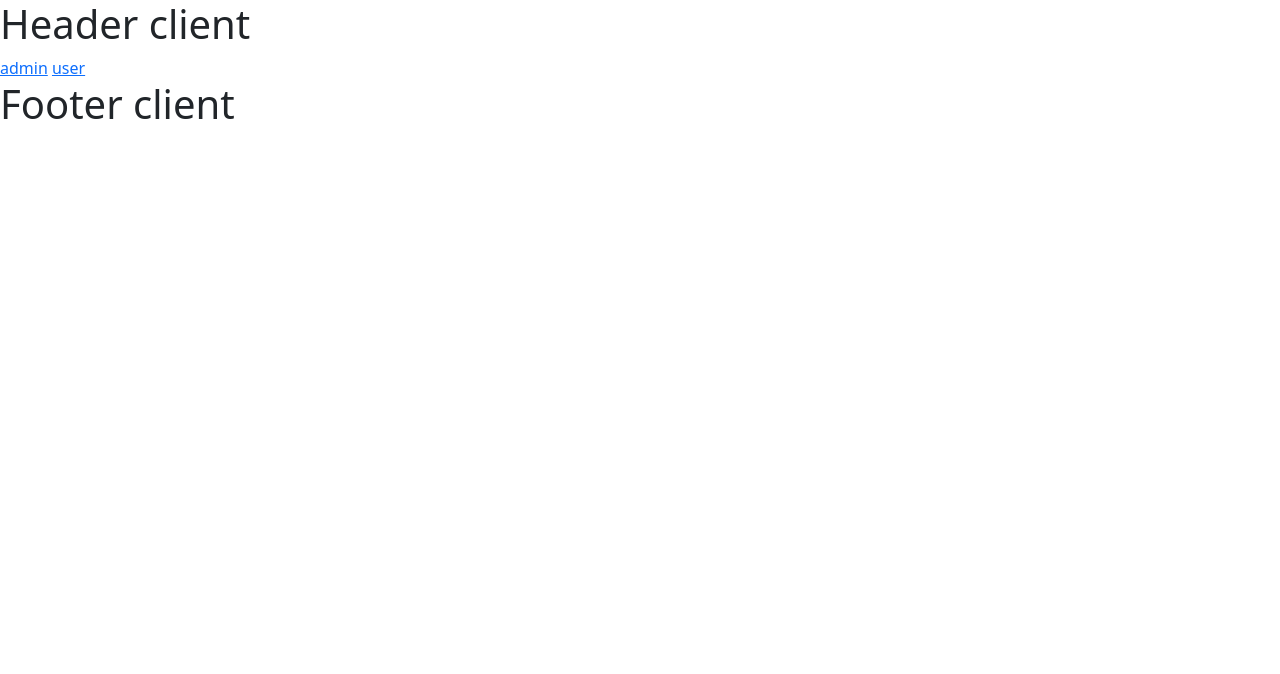
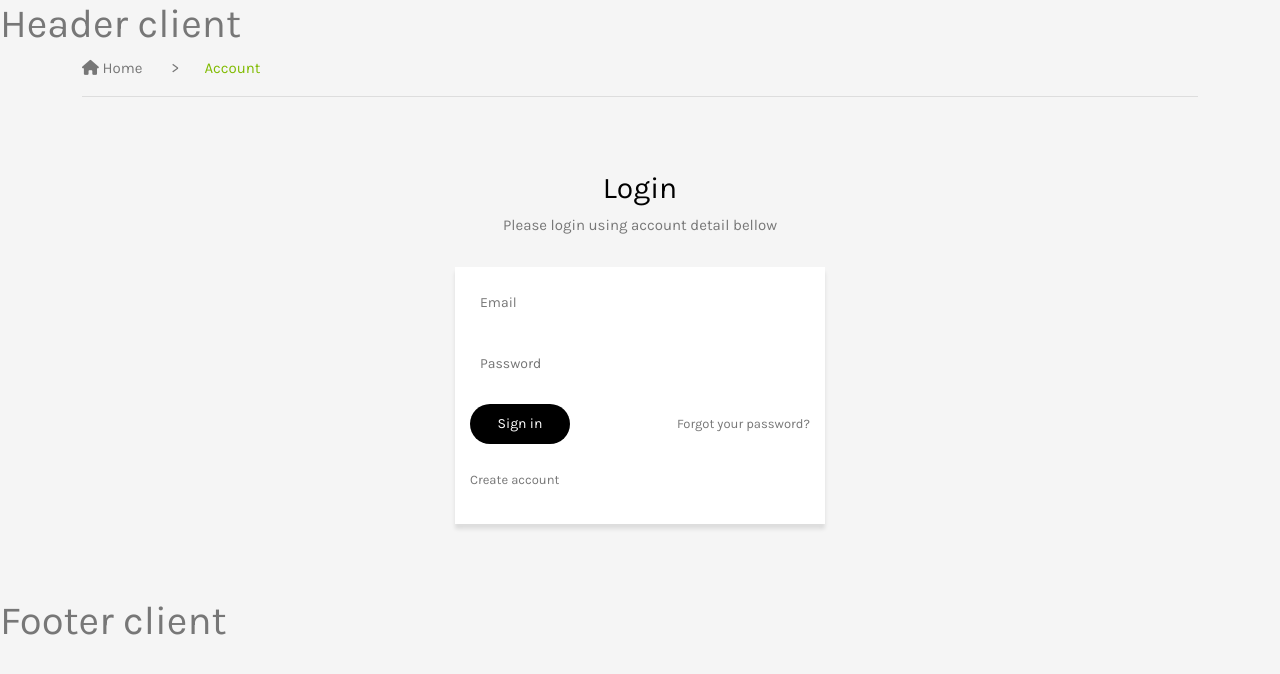
Before and after one commit to Ngoctrong102/web211, a PHP site: page /login in a window 1280 px wide. Shown: the top 674 px of the page. Run offline with PHP 8.4, Linux system fonts and the light colour scheme; data that the repository does not hold is empty; some libraries are stand-ins or nearby versions.

Commit message:
Login + register, PDO db

```diff
--- a/application/BaseModel.php
+++ b/application/BaseModel.php
@@ -1,4 +1,12 @@
 <?php
 abstract class BaseModel
 {
+    private $conn;
+    public function __construct()
+    {
+        global $database;
+        extract($database);
+        // $this->conn = new PDO('mysql:host=' . $host . ';dbname=' . $databasename, $username, $password);
+        echo 'mysql:host=' . $host . ';dbname=' . $databasename . $username . $password;
+    }
 }
--- a/configs/database.php
+++ b/configs/database.php
@@ -0,0 +1,6 @@
+<?php
+$database["host"] = "localhost";
+$database["port"] = 3306;
+$database["databasename"] = "food-shop";
+$database["username"] = "root";
+$database["password"] = "";
--- a/configs/routes.php
+++ b/configs/routes.php
@@ -19,5 +19,15 @@ $routes = array(
     "login" => array(
         "handler" => "account/index",
         "roles" => ["all"]
+    ),
+    "register" => array(
+        "handler" => "account/renderRegisterView",
+        "roles" => ["all"]
+    ),
+
+
+    "test" => array(
+        "handler" => "test/index",
+        "roles" => ["all"]
     )
 );
--- a/controllers/AccountController.php
+++ b/controllers/AccountController.php
@@ -8,7 +8,13 @@ class AccountController extends BaseController
 
     public function index()
     {
-        $this->load->view("layouts/client", "login");
+        $data["title"] = "Login";
+        $data["cssFiles"] = [
+            "breadcum.css",
+            "login/login-form.css",
+        ];
+
+        $this->load->view("layouts/client", "account/login", $data);
     }
     public function login()
     {
@@ -23,4 +29,14 @@ class AccountController extends BaseController
         ];
         $this->load->view("layouts/client", "student/math/index", $data);
     }
+    public function renderRegisterView()
+    {
+        $data["title"] = "Login";
+        $data["cssFiles"] = [
+            "breadcum.css",
+            "register/register-form.css",
+        ];
+
+        $this->load->view("layouts/client", "account/register", $data);
+    }
 }
--- a/controllers/TestController.php
+++ b/controllers/TestController.php
@@ -5,6 +5,7 @@ class TestController extends BaseController
 
 	public function index()
 	{
+		$this->load->model("User");
 		echo '<pre>' . print_r(__METHOD__, 1) . '</pre>';
 	}
 
--- a/index.php
+++ b/index.php
@@ -3,8 +3,10 @@ session_start();
 
 define('SITE_PATH', realpath(dirname(__FILE__)) . '/');
 
+
 /*Require necessary files.*/
 require_once(SITE_PATH . 'configs/routes.php');
+require_once(SITE_PATH . 'configs/database.php');
 require_once(SITE_PATH . 'application/Request.php');
 require_once(SITE_PATH . 'application/Router.php');
 require_once(SITE_PATH . 'application/BaseController.php');
--- /dev/null
+++ b/public/css/breadcum.css
@@ -0,0 +1,24 @@
+.breadcum {
+    border-bottom: #ddd 1px solid;
+}
+
+.breadcum ul {
+    list-style: none;
+    display: flex;
+    padding-left: 0px;
+}
+
+.breadcum ul li a {
+    color: #777;
+    text-decoration: none;
+    font-size: 15px;
+}
+
+.breadcum ul li:not(:last-child)::after {
+    content: ">";
+    padding: 0px 25px;
+}
+
+.breadcum ul li.active a {
+    color: #80bb01;
+}
--- /dev/null
+++ b/public/css/login/login-form.css
@@ -0,0 +1,83 @@
+.wrapper-login-form {
+    width: 100%;
+    height: 500px;
+    display: flex;
+    justify-content: center;
+    align-items: center;
+    flex-direction: column;
+}
+
+.wrapper-login-form .title-form {
+    text-align: center;
+    margin-bottom: 15px;
+}
+
+.wrapper-login-form .title-form h3 {
+    font-size: 30px;
+    color: #000;
+}
+
+.wrapper-login-form .title-form p {
+    font-size: 15px;
+}
+
+.wrapper-login-form .login-form {
+    width: 370px;
+    padding: 15px;
+    box-shadow: 0 5px 4px 0 rgba(0, 0, 0, .1);
+    background-color: white;
+}
+
+.wrapper-login-form .login-form .form-group {
+    margin-bottom: 20px;
+    font-size: 14px;
+    color: #333;
+}
+
+.wrapper-login-form .login-form .form-group input {
+    padding: 10px 10px;
+    border: none;
+    outline: none;
+    width: 100%;
+}
+
+.wrapper-login-form .login-form button {
+    border-radius: 30px;
+    background-color: black;
+    transition: all .3s ease 0s;
+    border: none;
+    color: white;
+    cursor: pointer;
+    font-size: 14px;
+    line-height: 24px;
+    padding: 8px 25px;
+    margin-bottom: 0px;
+    height: 40px;
+}
+
+.wrapper-login-form .login-form button:hover {
+    background-color: #80bb01;
+}
+
+.wrapper-login-form .login-form ._row {
+    display: flex;
+    justify-content: space-between;
+    align-items: baseline;
+    margin-bottom: 20px;
+}
+
+.wrapper-login-form .login-form ._row a,
+.wrapper-login-form .login-form ._row button {
+    display: inline-block;
+    width: 100px;
+}
+
+.wrapper-login-form .login-form ._row a {
+    flex: 1 1;
+    text-align: end;
+}
+
+.wrapper-login-form .login-form a {
+    text-decoration: none;
+    font-size: 13px;
+}
--- /dev/null
+++ b/public/css/setup.css
@@ -0,0 +1,12 @@
+@import url('https://fonts.googleapis.com/css2?family=Karla&display=swap');
+* {
+    font-family: 'Karla', sans-serif;
+    font-weight: 400;
+    font-style: normal;
+    color: #777;
+    box-sizing: border-box;
+}
+
+body {
+    background-color: #f5f5f5;
+}
--- /dev/null
+++ b/views/account/login.php
@@ -0,0 +1,50 @@
+<div class="container">
+    <div class="breadcum">
+        <ul>
+            <li>
+                <a href="#">
+                    <i class="fas fa-home"></i>
+                    Home
+                </a>
+            </li>
+            <li class="active">
+                <a href="#">
+                    Account
+                </a>
+            </li>
+        </ul>
+    </div>
+</div>
+<div class="container">
+    <div class="wrapper-login-form">
+        <div class="title-form">
+            <h3>Login</h3>
+            <p>Please login using account detail bellow</p>
+        </div>
+        <div class="login-form">
+            <form action="#">
+                <div class="form-group">
+                    <input type="email" name="email" id="email" placeholder="Email">
+                </div>
+                <div class="form-group">
+                    <input type="password" name="password" id="password" placeholder="Password">
+                </div>
+                <div class="_row">
+                    <button type="submit">
+                        Sign in
+                    </button>
+                    <a href="#">
+                        <p>Forgot your password?</p>
+                    </a>
+                </div>
+                <div class="form-group">
+                    <a href="/register">
+                        <p>
+                            Create account
+                        </p>
+                    </a>
+                </div>
+            </form>
+        </div>
+    </div>
+</div>
--- a/views/layouts/client.php
+++ b/views/layouts/client.php
@@ -8,6 +8,7 @@
     <title><?php echo $title ?></title>
     <!-- Css file -->
     <link href="https://cdn.jsdelivr.net/npm/bootstrap@5.1.1/dist/css/bootstrap.min.css" rel="stylesheet" integrity="sha384-F3w7mX95PdgyTmZZMECAngseQB83DfGTowi0iMjiWaeVhAn4FJkqJByhZMI3AhiU" crossorigin="anonymous">
+    <link rel="stylesheet" href="/public/css/setup.css">
     <?php
     if (isset($cssFiles)) {
         foreach ($cssFiles as $file) {
@@ -30,6 +31,7 @@
     <script src="https://code.jquery.com/jquery-3.6.0.js" integrity="sha256-H+K7U5CnXl1h5ywQfKtSj8PCmoN9aaq30gDh27Xc0jk=" crossorigin="anonymous"></script>
     <script src="https://cdn.jsdelivr.net/npm/@popperjs/core@2.9.3/dist/umd/popper.min.js" integrity="sha384-W8fXfP3gkOKtndU4JGtKDvXbO53Wy8SZCQHczT5FMiiqmQfUpWbYdTil/SxwZgAN" crossorigin="anonymous"></script>
     <script src="https://cdn.jsdelivr.net/npm/bootstrap@5.1.1/dist/js/bootstrap.min.js" integrity="sha384-skAcpIdS7UcVUC05LJ9Dxay8AXcDYfBJqt1CJ85S/CFujBsIzCIv+l9liuYLaMQ/" crossorigin="anonymous"></script>
+    <script src="https://kit.fontawesome.com/28dc87ed53.js" crossorigin="anonymous"></script>
     <?php
     if (isset($cssFiles)) {
         foreach ($jsFiles as $file) {
--- a/views/login.php
+++ /dev/null
@@ -1,2 +0,0 @@
-<a href="/account/login?role=admin">admin</a>
-<a href="/account/login?role=user">user</a>
```
Also changed, not shown: models/UserModel.php (added, +8 -0 lines), public/css/register/register-form.css (added, +83 -0 lines), views/account/register.php (added, +59 -0 lines).
